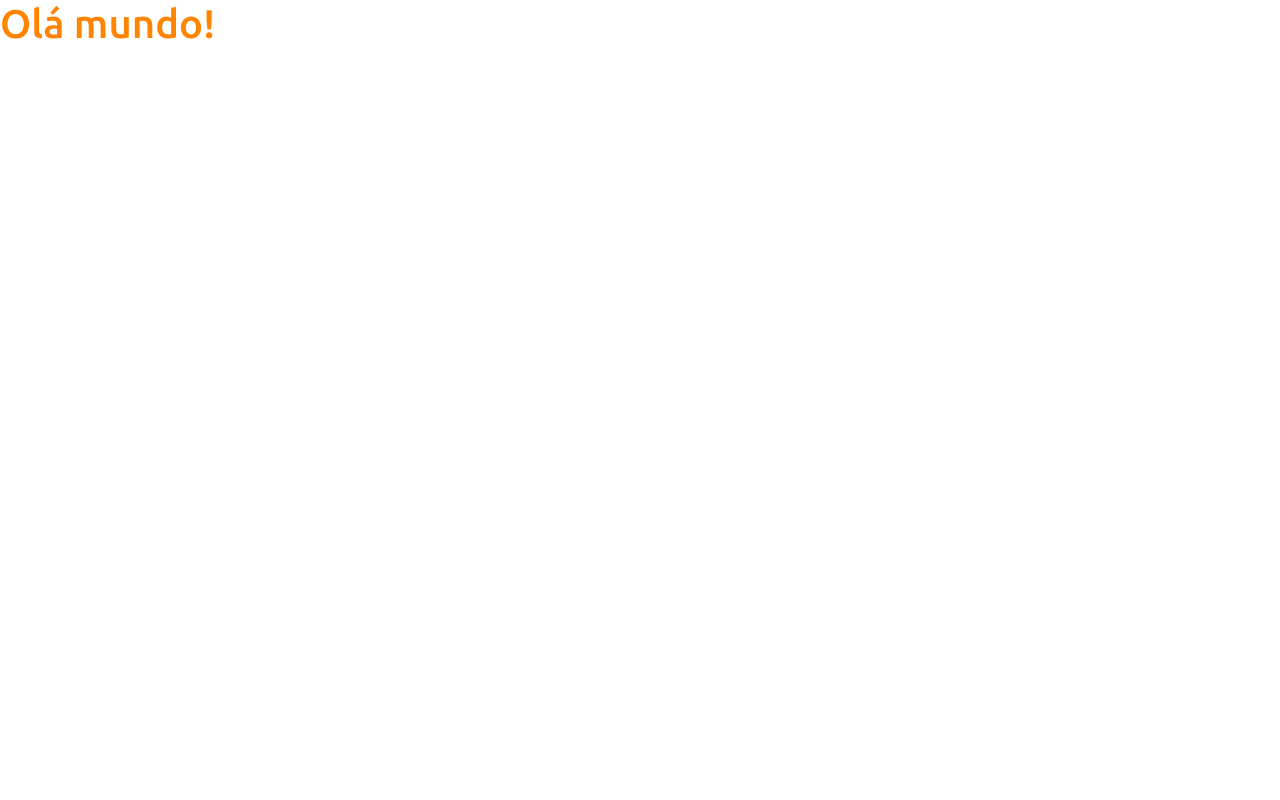
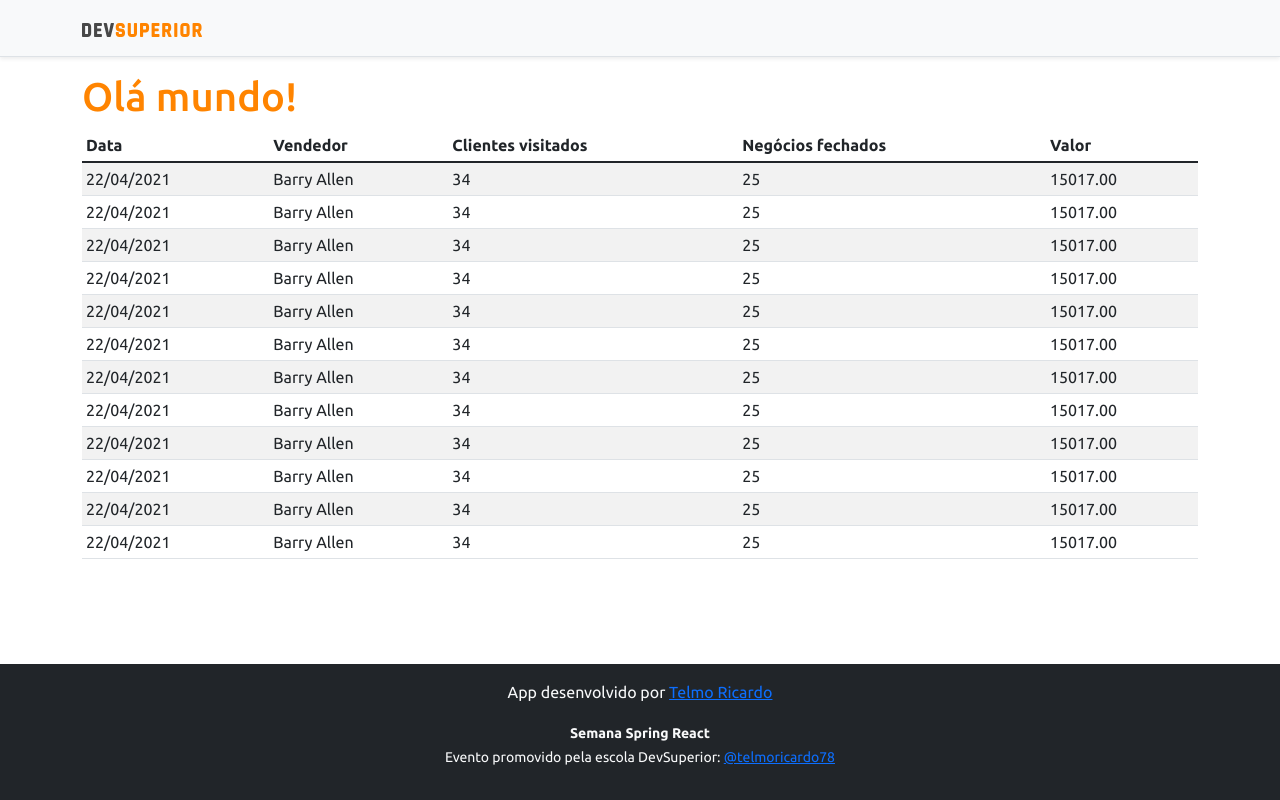
Before and after one commit to telmoricardo/projeto-sds5, a React (Create React App) app in the folder frontend/: page / in a window 1280 px wide. Built offline with nearby package versions, Linux system fonts and the light colour scheme.

Commit message:
Basic static components

```diff
--- a/frontend/src/App.tsx
+++ b/frontend/src/App.tsx
@@ -1,9 +1,18 @@
+import Datatable from "components/Datatable";
+import Footer from "components/Footer";
+import NavBar from "components/NavBar";
 
 function App() {
   return (
-    <div>
+    <>
+    <NavBar/>
+    <div className="container">
       <h1 className="text-primary">Olá mundo!</h1>
+      <Datatable></Datatable>
     </div>
+    <Footer/>
+    </>
+
   );
 }
 
--- /dev/null
+++ b/frontend/src/components/Datatable/index.tsx
@@ -0,0 +1,107 @@
+
+function Datatable() {
+    return (
+        <div className="table-responsive">
+            <table className="table table-striped table-sm">
+                <thead>
+                    <tr>
+                        <th>Data</th>
+                        <th>Vendedor</th>
+                        <th>Clientes visitados</th>
+                        <th>Negócios fechados</th>
+                        <th>Valor</th>
+                    </tr>
+                </thead>
+                <tbody>
+                    <tr>
+                        <td>22/04/2021</td>
+                        <td>Barry Allen</td>
+                        <td>34</td>
+                        <td>25</td>
+                        <td>15017.00</td>
+                    </tr>
+                    <tr>
+                        <td>22/04/2021</td>
+                        <td>Barry Allen</td>
+                        <td>34</td>
+                        <td>25</td>
+                        <td>15017.00</td>
+                    </tr>
+                    <tr>
+                        <td>22/04/2021</td>
+                        <td>Barry Allen</td>
+                        <td>34</td>
+                        <td>25</td>
+                        <td>15017.00</td>
+                    </tr>
+                    <tr>
+                        <td>22/04/2021</td>
+                        <td>Barry Allen</td>
+                        <td>34</td>
+                        <td>25</td>
+                        <td>15017.00</td>
+                    </tr>
+                    <tr>
+                        <td>22/04/2021</td>
+                        <td>Barry Allen</td>
+                        <td>34</td>
+                        <td>25</td>
+                        <td>15017.00</td>
+                    </tr>
+                    <tr>
+                        <td>22/04/2021</td>
+                        <td>Barry Allen</td>
+                        <td>34</td>
+                        <td>25</td>
+                        <td>15017.00</td>
+                    </tr>
+                    <tr>
+                        <td>22/04/2021</td>
+                        <td>Barry Allen</td>
+                        <td>34</td>
+                        <td>25</td>
+                        <td>15017.00</td>
+                    </tr>
+                    <tr>
+                        <td>22/04/2021</td>
+                        <td>Barry Allen</td>
+                        <td>34</td>
+                        <td>25</td>
+                        <td>15017.00</td>
+                    </tr>
+                    <tr>
+                        <td>22/04/2021</td>
+                        <td>Barry Allen</td>
+                        <td>34</td>
+                        <td>25</td>
+                        <td>15017.00</td>
+                    </tr>
+                    <tr>
+                        <td>22/04/2021</td>
+                        <td>Barry Allen</td>
+                        <td>34</td>
+                        <td>25</td>
+                        <td>15017.00</td>
+                    </tr>
+                    <tr>
+                        <td>22/04/2021</td>
+                        <td>Barry Allen</td>
+                        <td>34</td>
+                        <td>25</td>
+                        <td>15017.00</td>
+                    </tr>
+                    <tr>
+                        <td>22/04/2021</td>
+                        <td>Barry Allen</td>
+                        <td>34</td>
+                        <td>25</td>
+                        <td>15017.00</td>
+                    </tr>
+                </tbody>
+            </table>
+        </div>
+
+    );
+}
+
+export default Datatable;
--- /dev/null
+++ b/frontend/src/components/Footer/index.tsx
@@ -0,0 +1,15 @@
+
+function Footer() {
+    return (
+        <footer className="footer mt-auto py-3 bg-dark">
+            <div className="container">
+                <p className="text-light">App desenvolvido por <a href="https://github.com/telmoricardo/" target="_blank" rel="noreferrer">Telmo Ricardo</a></p>
+                <p className="text-light"><small><strong>Semana Spring React</strong><br />
+      Evento promovido pela escola DevSuperior: <a href="https://instagram.com/telmoricardo78" target="_blank" rel="noreferrer">@telmoricardo78</a></small></p>
+            </div>
+        </footer>
+
+    );
+}
+
+export default Footer;
--- /dev/null
+++ b/frontend/src/components/NavBar/index.tsx
@@ -0,0 +1,16 @@
+import ImgDsDark from 'assets/img/ds-dark.svg';
+
+function NavBar() {
+    return (
+        <div className="d-flex flex-column flex-md-row align-items-center p-3 px-md-4 mb-3 bg-light border-bottom shadow-sm">
+        <div className="container">
+          <nav className="my-2 my-md-0 mr-md-3">
+            <img src={ImgDsDark} alt="DevSuperior" width="120" />
+          </nav>
+        </div>
+      </div>
+
+    );
+  }
+
+  export default NavBar;
```
Also changed, not shown: frontend/src/assets/img/ds-dark.svg (added).
